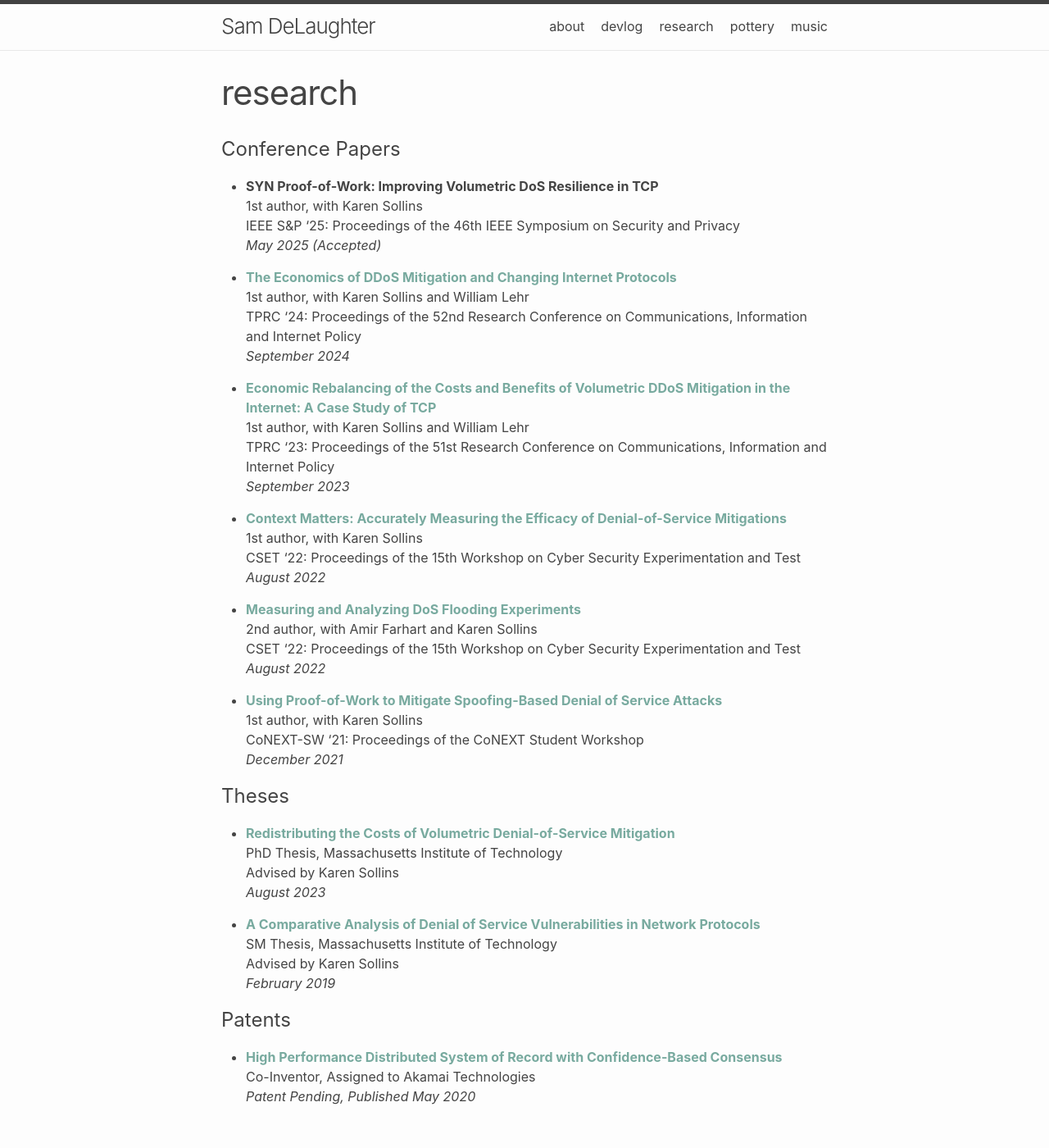
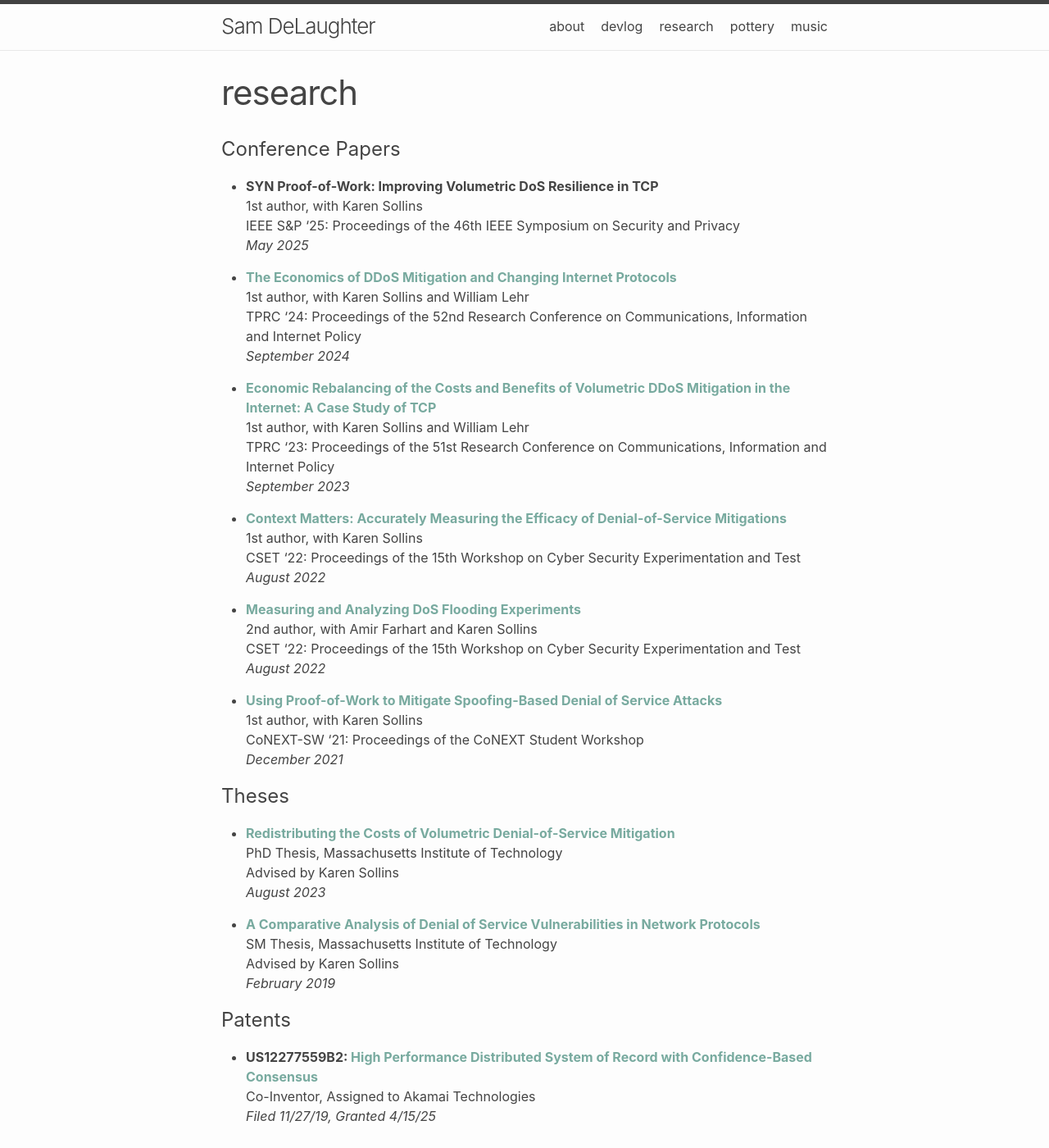
Before and after one commit to sdelaughter/sdelaughter.github.io, a Jekyll site: the page built from research.md, in a window 1280 px wide and 1400 px high. Shown: the whole window at 82% size. Built offline with Jekyll 4.4.1, drawn with Linux system fonts in a browser that asks for light colours.

Commit message:
date updates

```diff
--- a/research.md
+++ b/research.md
@@ -9,7 +9,7 @@ permalink: /research/
 - **SYN Proof-of-Work: Improving Volumetric DoS Resilience in TCP**<br>
   1st author, with Karen Sollins<br>
   IEEE S&P '25: Proceedings of the 46th IEEE Symposium on Security and Privacy<br>
-  *May 2025 (Accepted)*
+  *May 2025*
 
 - **[The Economics of DDoS Mitigation and Changing Internet Protocols](https://papers.ssrn.com/sol3/papers.cfm?abstract_id=4916659)**<br>
   1st author, with Karen Sollins and William Lehr<br>
@@ -49,6 +49,6 @@ permalink: /research/
 
 
 # Patents
-- **[High Performance Distributed System of Record with Confidence-Based Consensus](https://patents.google.com/patent/US20200167779A1/)**<br>
+- **US12277559B2: [High Performance Distributed System of Record with Confidence-Based Consensus](https://patents.google.com/patent/US12277559B2/)**<br>
   Co-Inventor, Assigned to Akamai Technologies<br>
-  *Patent Pending, Published May 2020*
+  *Filed 11/27/19, Granted 4/15/25*
```
